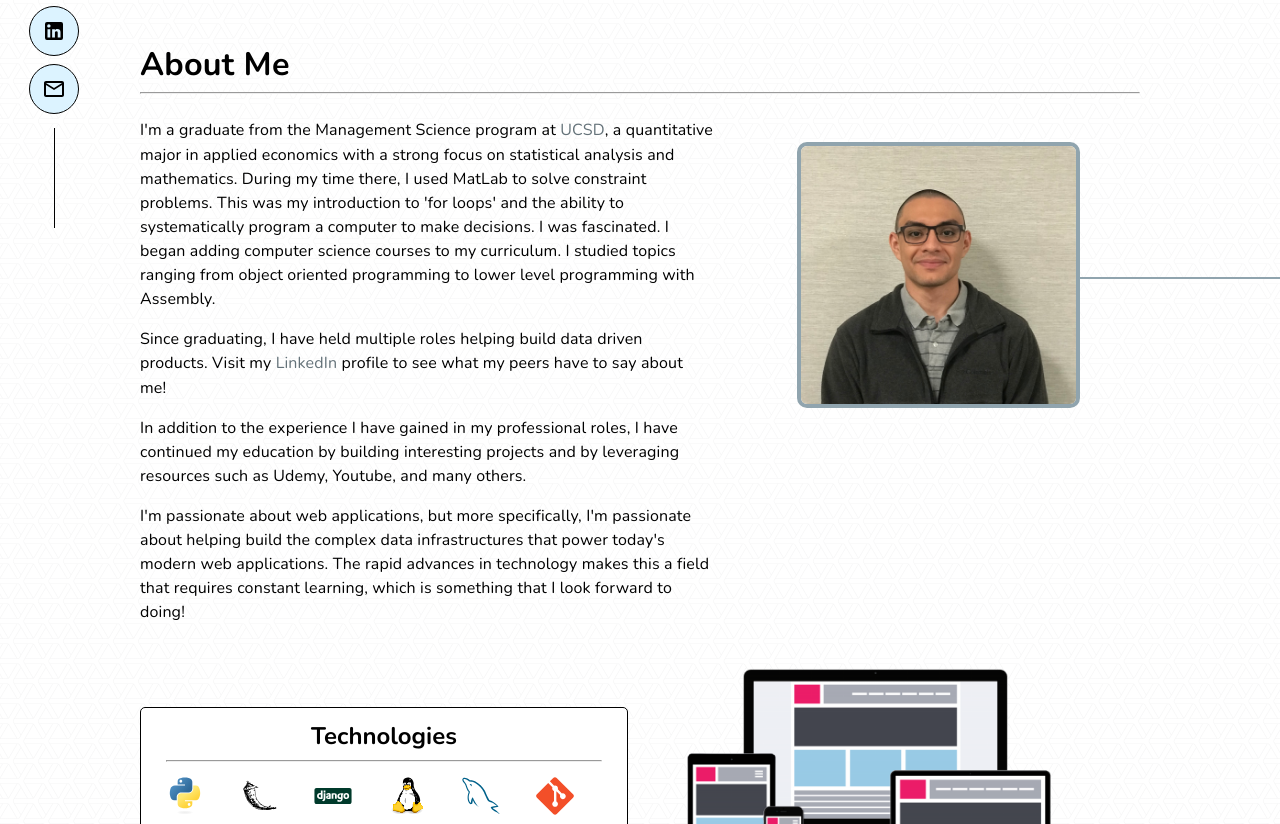
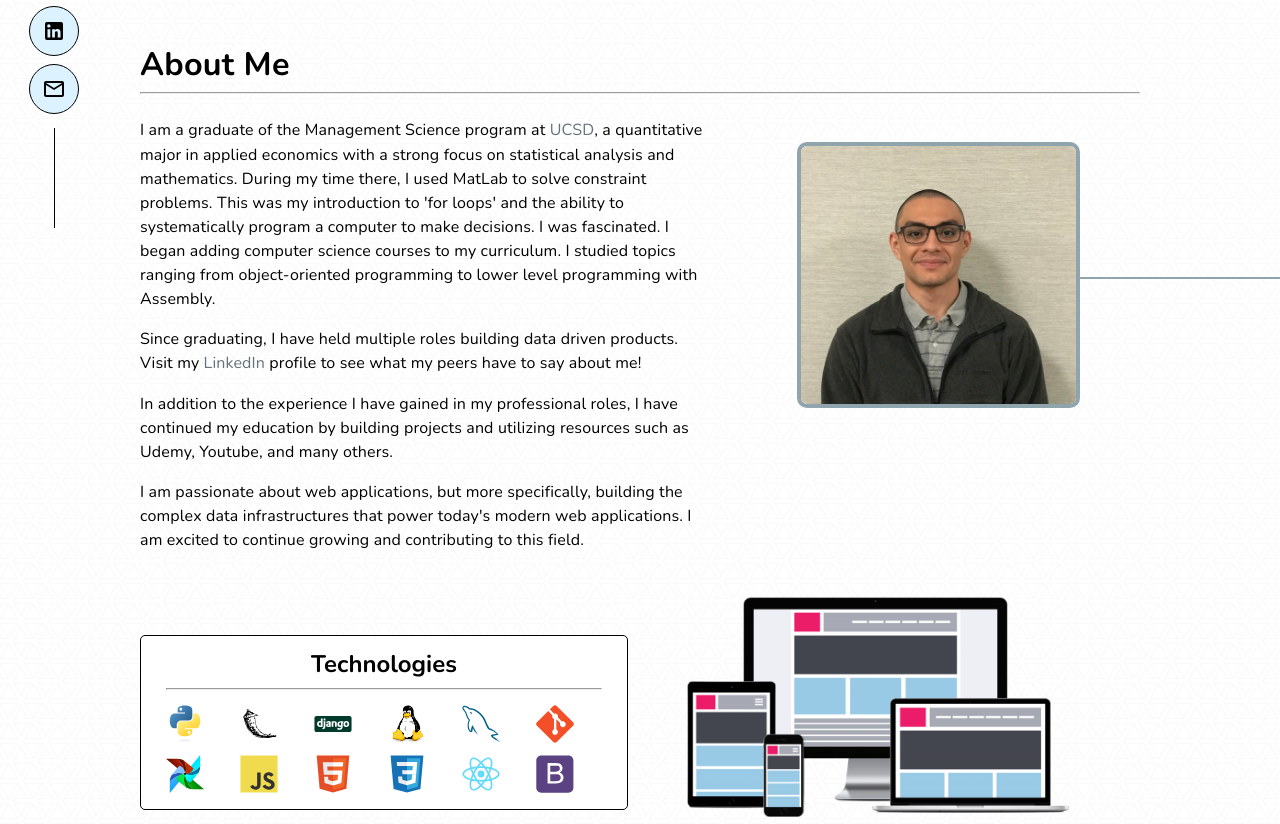
Before and after one commit to jaimelovera/online-portfolio-v3, a React (Create React App) app: page / in a window 1280 px wide. Shown: the part 572-1396 px from the top of the page. Built offline with nearby package versions, Linux system fonts and the light colour scheme.

Commit message:
slightly updated about me

```diff
--- a/src/components/sections/about/About.js
+++ b/src/components/sections/about/About.js
@@ -57,16 +57,16 @@ function About(props) {
     return (
       <Typography variant="body1" className={classes.textShadowWhite}>
         <p>
-          I'm a graduate from the Management Science program at {ucsd}, a quantitative major in applied economics with a strong focus on statistical analysis and mathematics. During my time there, I used MatLab to solve constraint problems. This was my introduction to 'for loops' and the ability to systematically program a computer to make decisions. I was fascinated. I began adding computer science courses to my curriculum. I studied topics ranging from object oriented programming to lower level programming with Assembly.
+          I am a graduate of the Management Science program at {ucsd}, a quantitative major in applied economics with a strong focus on statistical analysis and mathematics. During my time there, I used MatLab to solve constraint problems. This was my introduction to 'for loops' and the ability to systematically program a computer to make decisions. I was fascinated. I began adding computer science courses to my curriculum. I studied topics ranging from object-oriented programming to lower level programming with Assembly.
         </p>
         <p>
-          Since graduating, I have held multiple roles helping build data driven products. Visit my {linkedin} profile to see what my peers have to say about me!
+          Since graduating, I have held multiple roles building data driven products. Visit my {linkedin} profile to see what my peers have to say about me!
         </p>
         <p>
-          In addition to the experience I have gained in my professional roles, I have continued my education by building interesting projects and by leveraging resources such as Udemy, Youtube, and many others.
+          In addition to the experience I have gained in my professional roles, I have continued my education by building projects and utilizing resources such as Udemy, Youtube, and many others.
         </p>
         <p>
-          I'm passionate about web applications, but more specifically, I'm passionate about helping build the complex data infrastructures that power today's modern web applications. The rapid advances in technology makes this a field that requires constant learning, which is something that I look forward to doing!
+          I am passionate about web applications, but more specifically, building the complex data infrastructures that power today's modern web applications. I am excited to continue growing and contributing to this field.
         </p>
       </Typography>
     );
```
